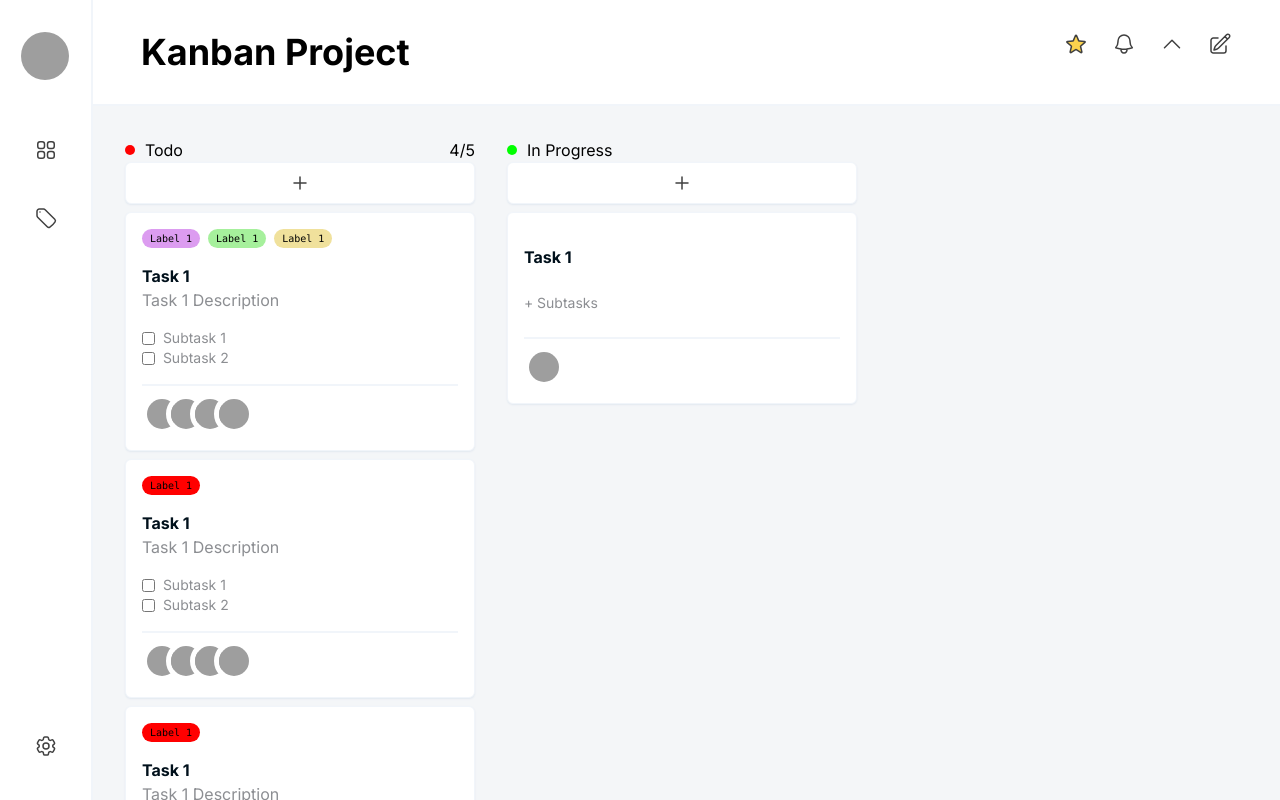
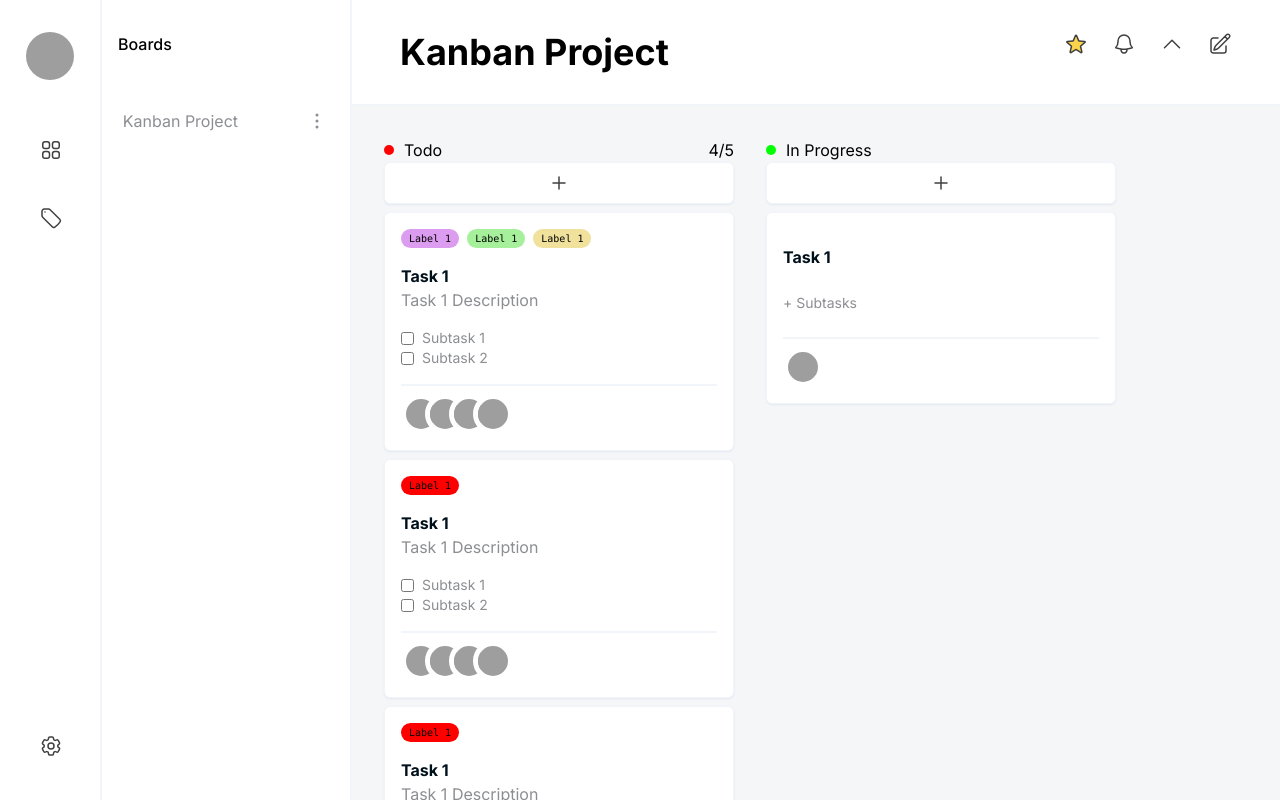
Before and after one commit to rahul-biswakarma/kanban-board, a React (Create React App) app: page / in a window 1280 px wide. Both pictures are taken after a click on the button 45 px from the left and 150 px from the top of the page. Shown: the top 800 px of the page. Built offline with nearby package versions, Linux system fonts and the light colour scheme; grey boxes are pictures that could not be loaded; the HTML template or start-up script is replaced by a standard one.

Commit message:
add more feature

```diff
--- a/src/App.tsx
+++ b/src/App.tsx
@@ -1,14 +1,20 @@
-import React from "react";
+import React, { useState } from "react";
 
 // Components
 import Board from "./components/Board";
 import SideNav from "./components/SideNav";
 
 // Types
-import { BoardType, BoardPropsType } from "./libs/types/Board";
+import {
+	BoardType,
+	BoardPropsType,
+	BoardListsPropsType,
+} from "./libs/types/Board";
 
 const App: React.FC = () => {
-	let board: BoardType = {
+	const [boardNo, setBoardNo] = useState<number>(0);
+	let boards: BoardListsPropsType = [
+		{
 			id: "1",
 			title: "Kanban Project",
 			description:
@@ -139,11 +145,15 @@ const App: React.FC = () => {
 					],
 				},
 			],
-	};
+		},
+	];
 	return (
 		<div className="w-full min-h-[100vh] h-full flex">
-			<SideNav />
-			<Board board={board} />
+			<SideNav
+				boards={boards}
+				setBoardNo={setBoardNo}
+			/>
+			<Board board={boards[boardNo]} />
 		</div>
 	);
 };
--- /dev/null
+++ b/src/components/BoardLists.tsx
@@ -0,0 +1,45 @@
+import React from "react";
+
+import { BoardListPropsType } from "../libs/types/BoardList";
+
+const BoardLists: React.FC<BoardListPropsType> = (props) => {
+	const { boards, setBoardNo } = props;
+	return (
+		<section className="sticky top-0 py-[2rem] px-[1rem] border-l-[2px] border-border_color flex flex-col gap-[3rem] min-w-[250px]">
+			<h1 className="font-[500]">Boards</h1>
+			<div className="flex flex-col gap-[0.5rem]">
+				{boards.map((board, index) => {
+					return (
+						<div
+							onClick={() => setBoardNo(index)}
+							className="flex justify-between rounded-md p-[0.3rem] stroke-text_2 text-text_2 hover:text-text_1 hover:stroke-text_1 cursor-pointer"
+						>
+							<div
+								className=""
+								key={board.id}
+							>
+								{board.title}{" "}
+							</div>
+							<svg
+								xmlns="http://www.w3.org/2000/svg"
+								fill="none"
+								viewBox="0 0 24 24"
+								strokeWidth={1.5}
+								stroke="currentColor"
+								className="w-6 h-6 stroke-inherit"
+							>
+								<path
+									strokeLinecap="round"
+									strokeLinejoin="round"
+									d="M12 6.75a.75.75 0 110-1.5.75.75 0 010 1.5zM12 12.75a.75.75 0 110-1.5.75.75 0 010 1.5zM12 18.75a.75.75 0 110-1.5.75.75 0 010 1.5z"
+								/>
+							</svg>
+						</div>
+					);
+				})}
+			</div>
+		</section>
+	);
+};
+
+export default BoardLists;
--- a/src/components/SideNav.tsx
+++ b/src/components/SideNav.tsx
@@ -1,13 +1,20 @@
-import React from "react";
+import React, { useState } from "react";
 
-const Navbar: React.FC = () => {
+import BoardLists from "./BoardLists";
+
+import { SideNavProps } from "../libs/types/SideNav";
+
+const Navbar: React.FC<SideNavProps> = (props) => {
+	const [toggleBoardList, setToggleBoardList] = useState<boolean>(false);
+
 	const buttonClasses =
 		"w-full py-[10px] bg-transparent flex justify-center items-center transition-all duration-100 ease-in-out border-l-[2px] border-transparent stroke-nav_icon_color hover:border-blue-600 hover:stroke-blue-600";
 	const iconsClasses =
 		"w-6 h-6 stroke-inherit hover:stroke-width-[2px] transition-all duration-100 ease-in-out";
 
 	return (
-		<nav className="sticky top-[0px] left-[0px] h-[100vh] w-[100px] py-[2rem] flex flex-col items-center gap-[3rem] border-r-[2px] border-border_color">
+		<nav className="sticky top-[0px] left-[0px] h-[100vh]  flex border-r-[2px] border-border_color">
+			<div className="flex flex-col items-center w-[100px] py-[2rem] gap-[3rem]">
 				<div className="flex justify-center align-center mb-[1rem">
 					<img
 						className="w-12 h-12 rounded-full"
@@ -20,6 +27,7 @@ const Navbar: React.FC = () => {
 						<button
 							className={buttonClasses}
 							aria-label="boards icon"
+							onClick={() => setToggleBoardList(!toggleBoardList)}
 						>
 							<svg
 								className={iconsClasses}
@@ -86,6 +94,13 @@ const Navbar: React.FC = () => {
 						</button>
 					</div>
 				</div>
+			</div>
+			{toggleBoardList && (
+				<BoardLists
+					boards={props.boards}
+					setBoardNo={props.setBoardNo}
+				/>
+			)}
 		</nav>
 	);
 };
--- a/src/libs/types/Board.ts
+++ b/src/libs/types/Board.ts
@@ -1,16 +1,18 @@
 import { BoardColumnType } from "./BoardColumn";
 
 // Board Type
-export type BoardType = {
+export interface BoardType {
 	id: string;
 	title: string;
 	description: string;
 	columns: BoardColumnType[];
 	members: string[];
 	starred: boolean;
-};
+}
 
 // Board Props Type
 export type BoardPropsType = {
 	board: BoardType;
 };
+
+export type BoardListsPropsType = BoardType[];
--- /dev/null
+++ b/src/libs/types/BoardList.ts
@@ -0,0 +1,6 @@
+import { BoardType } from "./Board";
+
+export type BoardListPropsType = {
+	boards: BoardType[];
+	setBoardNo: (boardNo: number) => void;
+};
--- /dev/null
+++ b/src/libs/types/SideNav.ts
@@ -0,0 +1,6 @@
+import { BoardType } from "./Board";
+
+export interface SideNavProps {
+	boards: BoardType[];
+	setBoardNo: (boardNo: number) => void;
+}
```
Lines whose indentation alone changed are shown as unchanged.
